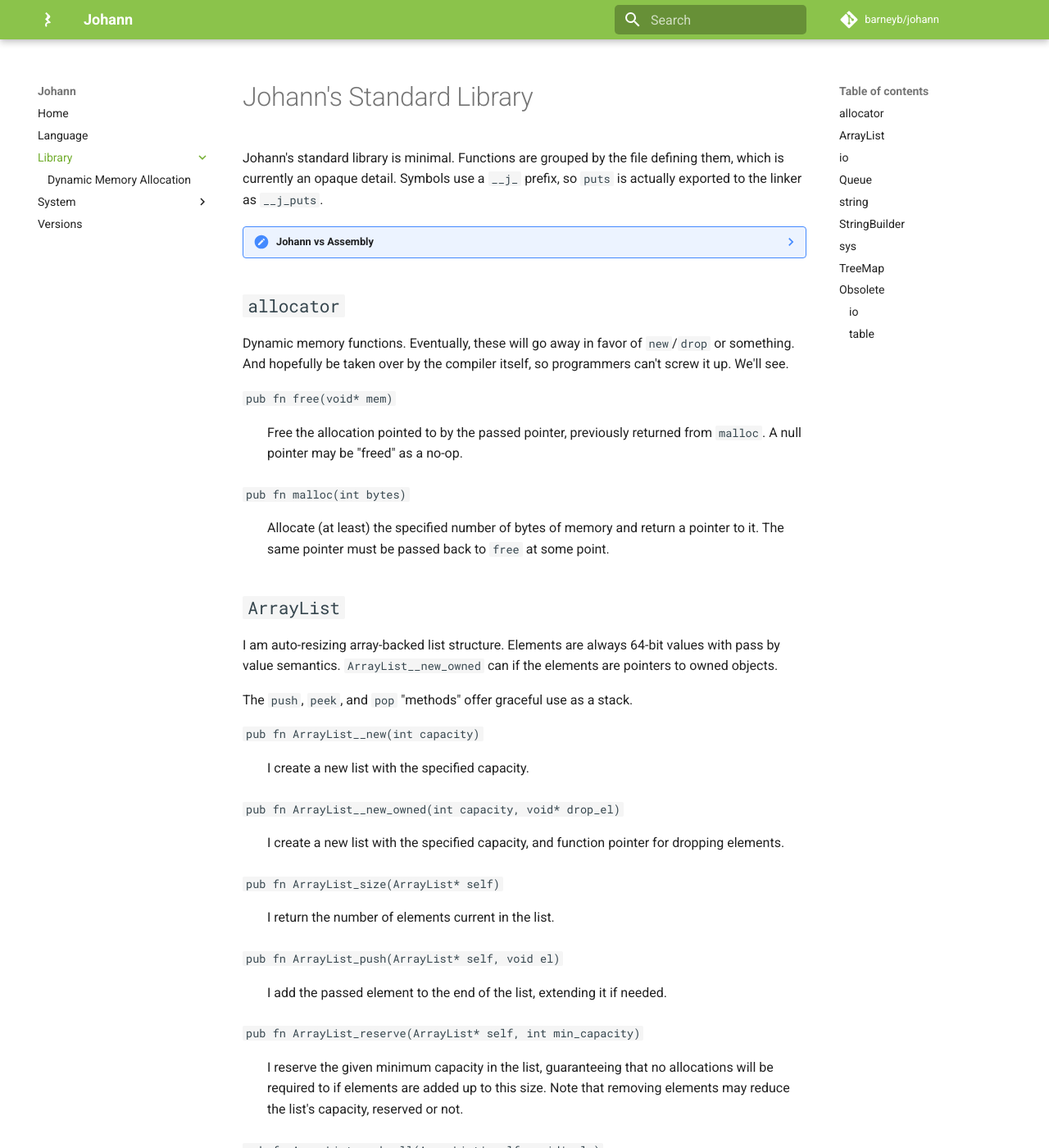
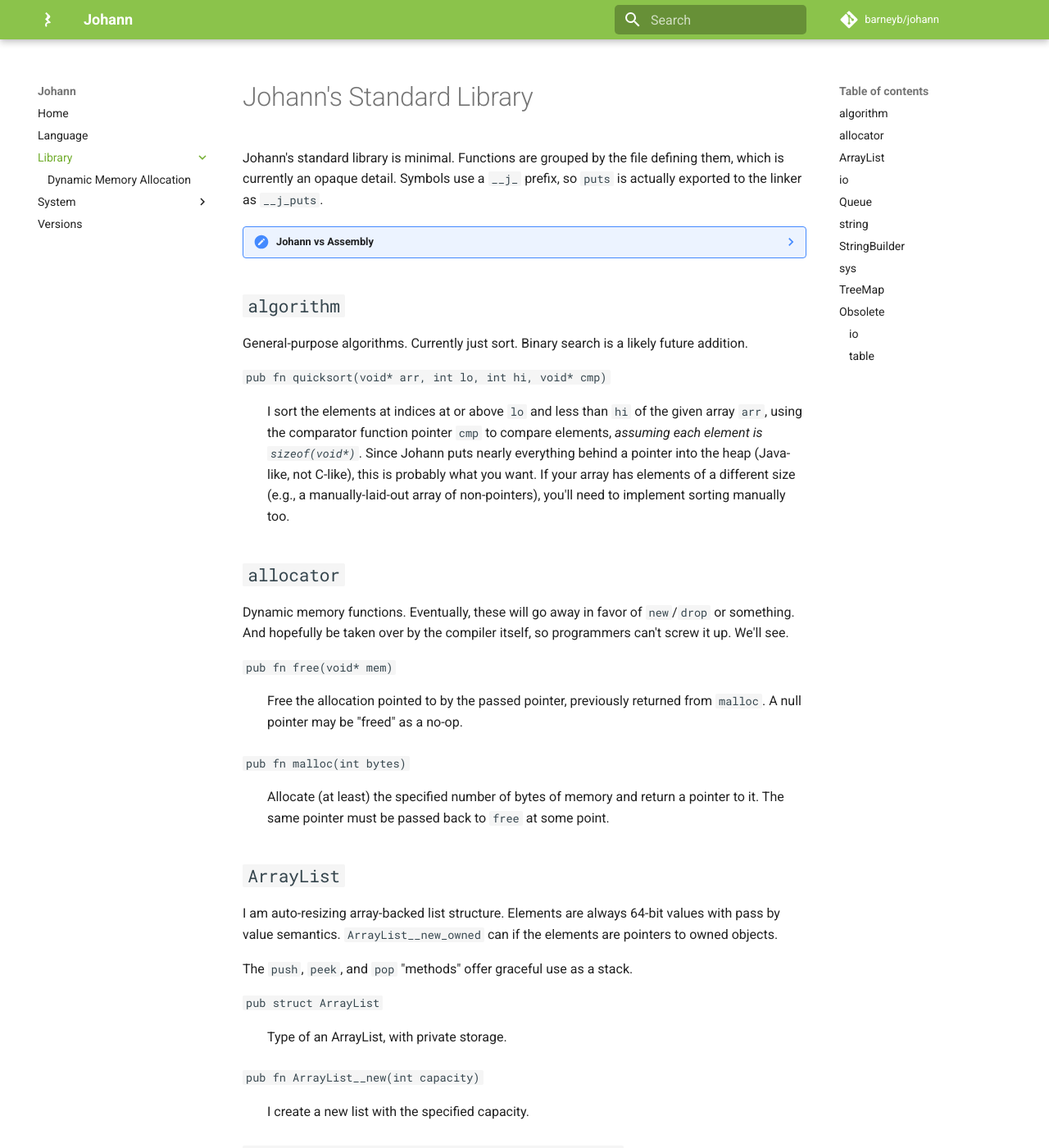
Before and after one commit to barneyb/johann, an MkDocs documentation site: the page built from documentation/docs/library/index.md, in a window 1280 px wide and 1400 px high. Shown: the whole window at 82% size. Built offline with MkDocs 1.6.1 and Material for MkDocs 9.7.7, drawn with Linux system fonts in a browser that asks for light colours; comment, search, counter and statistics services are not loaded; some of the changed text lies outside the part shown.

Commit message:
move quicksort to algorithms

```diff
--- a/documentation/docs/library/index.md
+++ b/documentation/docs/library/index.md
@@ -6,6 +6,18 @@ Johann's standard library is minimal. Functions are grouped by the file defining
 
     While the compiler is written entirely in Johann itself, parts of the standard library are still implemented in assembly. You can see behind the curtain a bit below; the Johann bits have their docs generated from the source itself, while the assembly bits are hand-documented as if C.
 
+<!--{johanndoc:jstdlib/algorithm.jn}-->
+
+## `algorithm`
+
+General-purpose algorithms. Currently just sort. Binary search is a likely future addition.
+
+`pub fn quicksort(void* arr, int lo, int hi, void* cmp) `
+
+: I sort the elements at indices at or above `lo` and less than `hi` of the given array `arr`, using the comparator function pointer `cmp` to compare elements, _assuming each element is `sizeof(void*)`_. Since Johann puts nearly everything behind a pointer into the heap (Java-like, not C-like), this is probably what you want. If your array has elements of a different size (e.g., a manually-laid-out array of non-pointers), you'll need to implement sorting manually too.
+
+
+<!--{/johanndoc:jstdlib/algorithm.jn}-->
 <!--{johanndoc:jstdlib/allocator.jn}-->
 
 ## `allocator`
@@ -30,6 +42,10 @@ Dynamic memory functions. Eventually, these will go away in favor of `new`/`drop
 I am auto-resizing array-backed list structure. Elements are always 64-bit values with pass by value semantics. `ArrayList__new_owned` can if the elements are pointers to owned objects.
 
  The `push`, `peek`, and `pop` "methods" offer graceful use as a stack.
+
+`pub struct ArrayList `
+
+: Type of an ArrayList, with private storage.
 
 `pub fn ArrayList__new(int capacity) `
 
@@ -62,6 +78,14 @@ I am auto-resizing array-backed list structure. Elements are always 64-bit value
 `pub fn ArrayList_into_array(ArrayList* self) `
 
 : I consume the list and return a null-terminated array of its elements. The array may have unfreed capacity beyond the terminating null.
+
+`pub fn ArrayList_sort(ArrayList* self, void* cmp) `
+
+: I sort the list, in place, using the passed comparator function to define total order over the elements.
+
+`pub fn ArrayList_to_string(ArrayList* self, void* el_to_string) `
+
+: I render the list to a null-terminated byte string, using the passed function to convert each element in turn. If `null` is passed, the elements are assumed to be NTBSs, to be included in the final string directly. The returned string must be `free`-ed by the client. The list is not consumed.
 
 `pub fn ArrayList_drop(ArrayList* self) `
 
```
Also changed, not shown: documentation/docs/system/status.md (+2 -1 lines), 8 other files.
